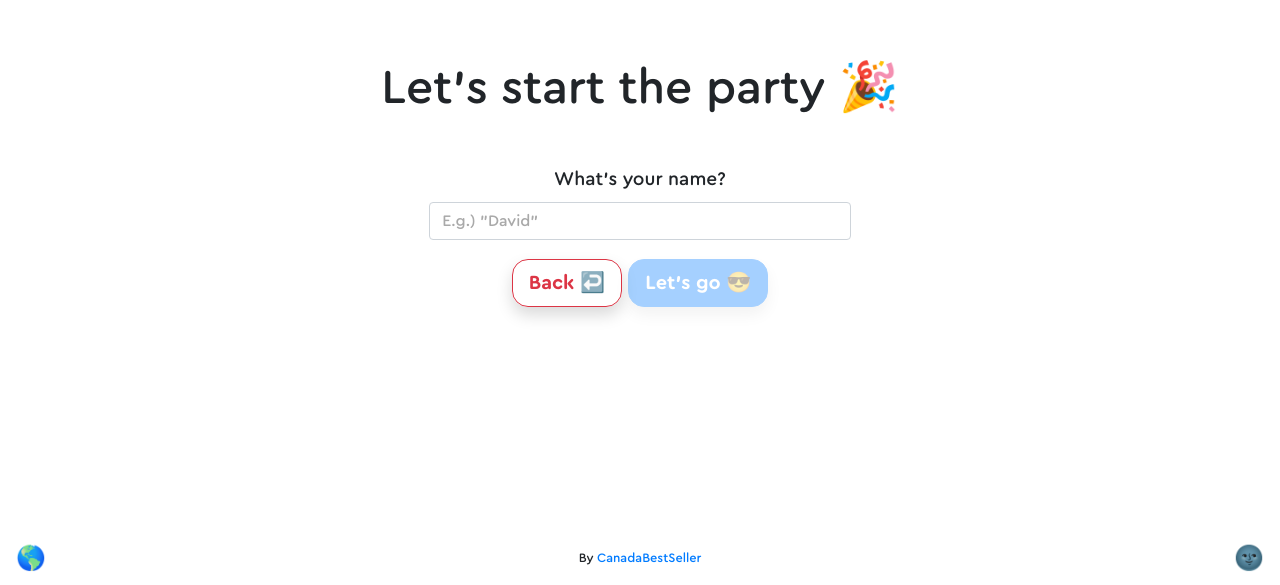
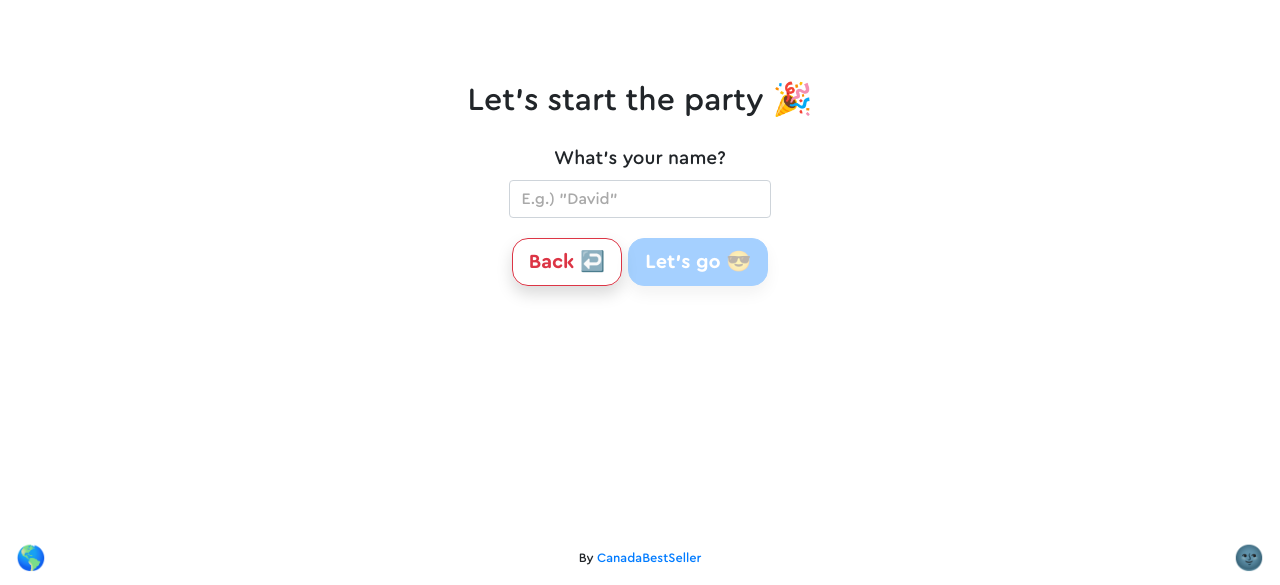
Before and after one commit to CanadaBestSeller/filomena, a Nuxt app: page /start in a window 1280 px wide. Shown: the part 215-800 px from the top of the page. Built offline with nearby package versions, Linux system fonts and the light colour scheme.

Commit message:
Removing local prefixes

```diff
--- a/components/footer/I18nSelector.vue
+++ b/components/footer/I18nSelector.vue
@@ -4,9 +4,9 @@
       🌎
     </b-link>
     <div class="dropup-content" @click="hideDropup()" @mouseleave="hideDropup()">
-      <nuxt-link :to="switchLocalePath('en')">🇺🇸 <span class="locale-text">English</span></nuxt-link>
-      <nuxt-link :to="switchLocalePath('fr')">🇫🇷 <span class="locale-text">Français</span></nuxt-link>
-      <nuxt-link :to="switchLocalePath('zh')">🇨🇳 <span class="locale-text">中文</span></nuxt-link>
+      <b-link @click="switchLocale('en')">🇺🇸 <span class="locale-text">English</span></b-link>
+      <b-link @click="switchLocale('fr')">🇫🇷 <span class="locale-text">Français</span></b-link>
+      <b-link @click="switchLocale('zh')">🇨🇳 <span class="locale-text">中文</span></b-link>
     </div>
   </div>
 </template>
@@ -19,6 +19,9 @@ export default {
     },
     hideDropup () {
       this.$el.querySelector('.dropup-content').style.display = 'none'
+    },
+    switchLocale (locale) {
+      this.$i18n.setLocale(locale)
     }
   }
 }
--- a/components/start/NameComponent.vue
+++ b/components/lobby/NameComponent.vue
@@ -1,9 +1,10 @@
 <template>
   <!--  Center the component-->
   <div class="text-center bg-transparent">
-    <h2 class="mb-5">
+
+    <h3 class="mb-4">
       {{ $t('start.letsStartTheParty') }}
-    </h2>
+    </h3>
 
     <div class="mx-5">
       <b-form @submit.prevent="guestSignIn">
@@ -21,6 +22,7 @@
 
       </b-form>
     </div>
+
   </div>
 </template>
 
--- a/nuxt.config.js
+++ b/nuxt.config.js
@@ -60,6 +60,7 @@ export default {
 
   i18n: {
     baseUrl: 'https://thumbs.up.railway.app', // TODO Required for SEO: https://i18n.nuxtjs.org/seo
+    strategy: 'no_prefix', // Our game heavily uses dynamic URLs, e.g.) domain.com/AX7F, we don't want i18n prefixes
     locales: [
       {
         code: 'en',
--- a/pages/start/index.vue
+++ b/pages/start/index.vue
@@ -1,5 +1,5 @@
 <template>
-  <StartNameComponent />
+  <LobbyNameComponent />
 </template>
 
 <script>
```
